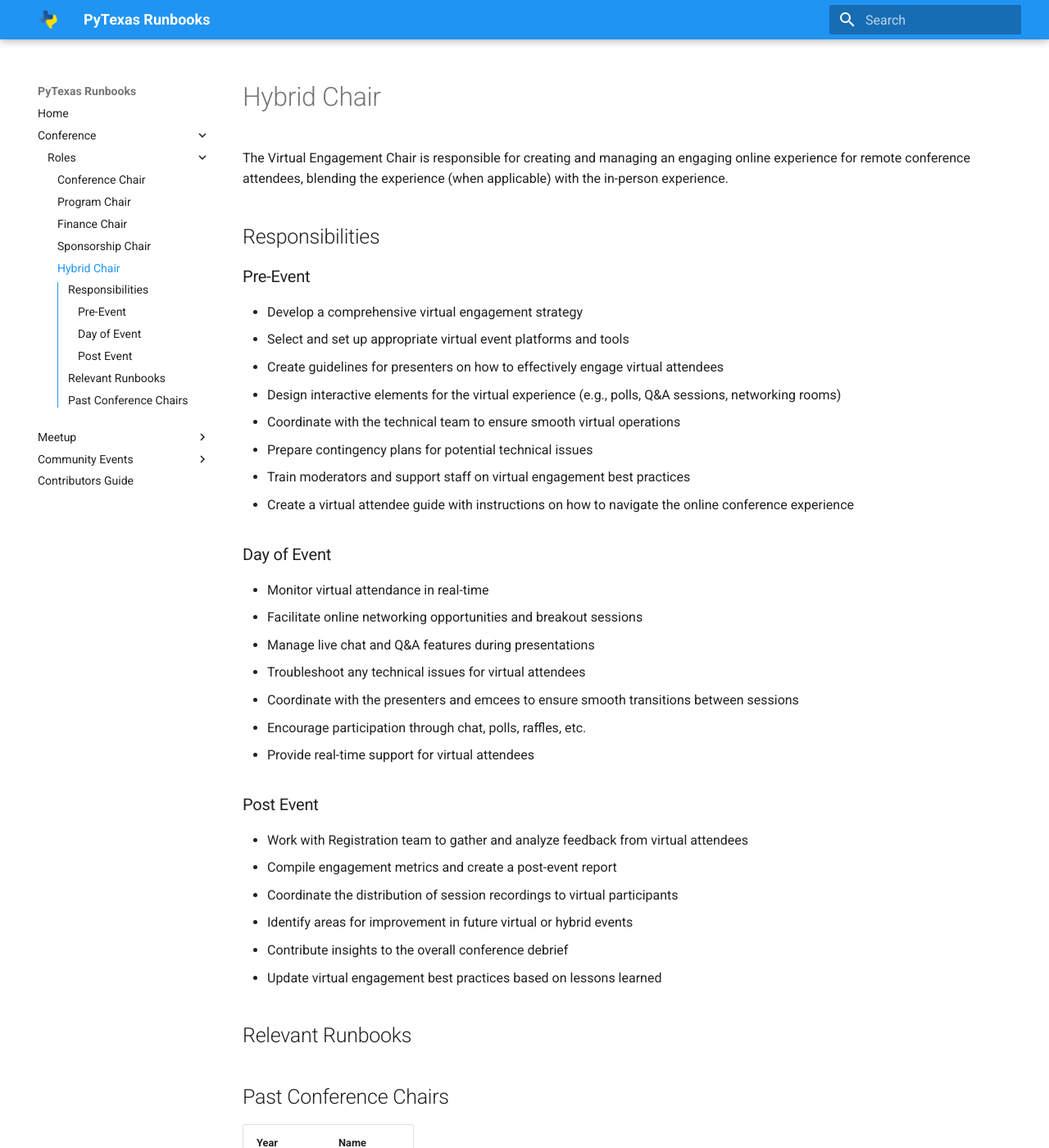
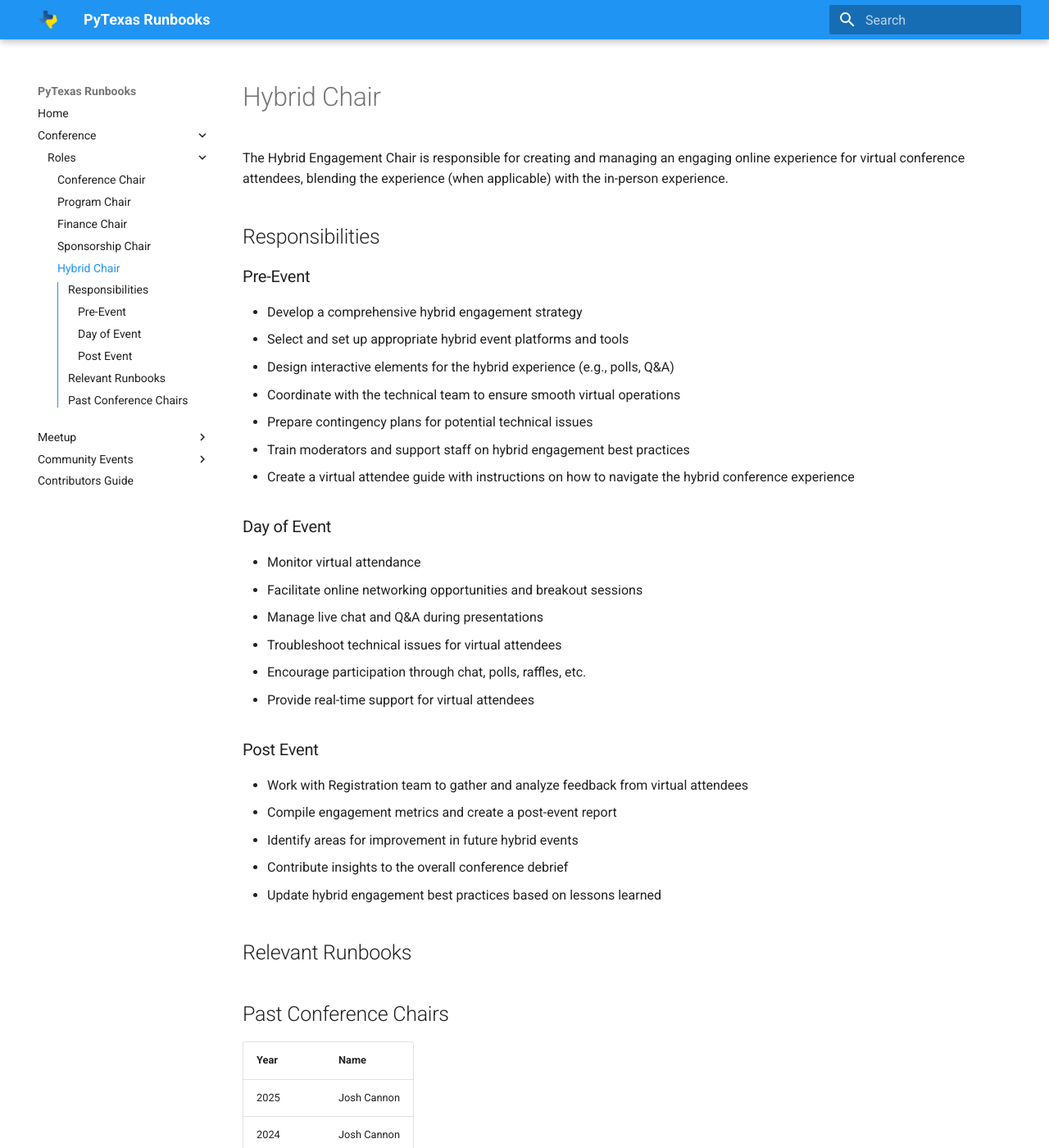
Before and after one commit to pytexas/runbooks, an MkDocs documentation site: the page built from docs/conference/roles/hybrid-chair.md, in a window 1280 px wide and 1400 px high. Shown: the whole window at 82% size. Built offline with MkDocs 1.6.1 and Material for MkDocs 9.7.7, drawn with Linux system fonts in a browser that asks for light colours.

Commit message:
Update hybrid-chair.md

```diff
--- a/docs/conference/roles/hybrid-chair.md
+++ b/docs/conference/roles/hybrid-chair.md
@@ -1,29 +1,27 @@
 # Hybrid Chair
 
-The Virtual Engagement Chair is responsible for creating and managing an engaging
-online experience for remote conference attendees, blending the experience
+The Hybrid Engagement Chair is responsible for creating and managing an engaging
+online experience for virtual conference attendees, blending the experience
 (when applicable) with the in-person experience.
 
 ## Responsibilities
 
 ### Pre-Event
 
-* Develop a comprehensive virtual engagement strategy
-* Select and set up appropriate virtual event platforms and tools
-* Create guidelines for presenters on how to effectively engage virtual attendees
-* Design interactive elements for the virtual experience (e.g., polls, Q&A sessions, networking rooms)
+* Develop a comprehensive hybrid engagement strategy
+* Select and set up appropriate hybrid event platforms and tools
+* Design interactive elements for the hybrid experience (e.g., polls, Q&A)
 * Coordinate with the technical team to ensure smooth virtual operations
 * Prepare contingency plans for potential technical issues
-* Train moderators and support staff on virtual engagement best practices
-* Create a virtual attendee guide with instructions on how to navigate the online conference experience
+* Train moderators and support staff on hybrid engagement best practices
+* Create a virtual attendee guide with instructions on how to navigate the hybrid conference experience
 
 ### Day of Event
 
-* Monitor virtual attendance in real-time
+* Monitor virtual attendance
 * Facilitate online networking opportunities and breakout sessions
-* Manage live chat and Q&A features during presentations
-* Troubleshoot any technical issues for virtual attendees
-* Coordinate with the presenters and emcees to ensure smooth transitions between sessions
+* Manage live chat and Q&A during presentations
+* Troubleshoot technical issues for virtual attendees
 * Encourage participation through chat, polls, raffles, etc.
 * Provide real-time support for virtual attendees
 
@@ -31,10 +29,9 @@
 
 * Work with Registration team to gather and analyze feedback from virtual attendees
 * Compile engagement metrics and create a post-event report
-* Coordinate the distribution of session recordings to virtual participants
-* Identify areas for improvement in future virtual or hybrid events
+* Identify areas for improvement in future hybrid events
 * Contribute insights to the overall conference debrief
-* Update virtual engagement best practices based on lessons learned
+* Update hybrid engagement best practices based on lessons learned
 
 ## Relevant Runbooks
 
```
